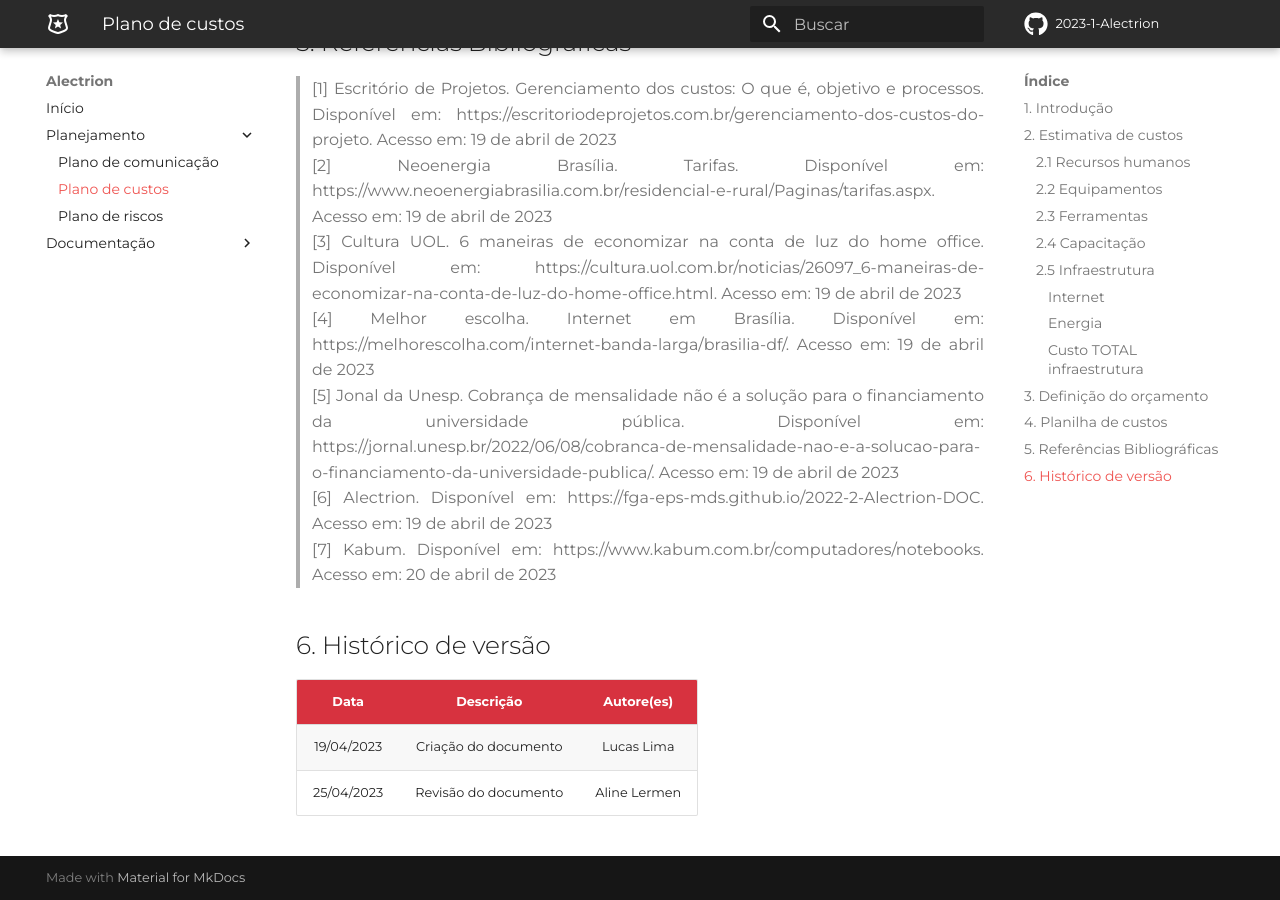
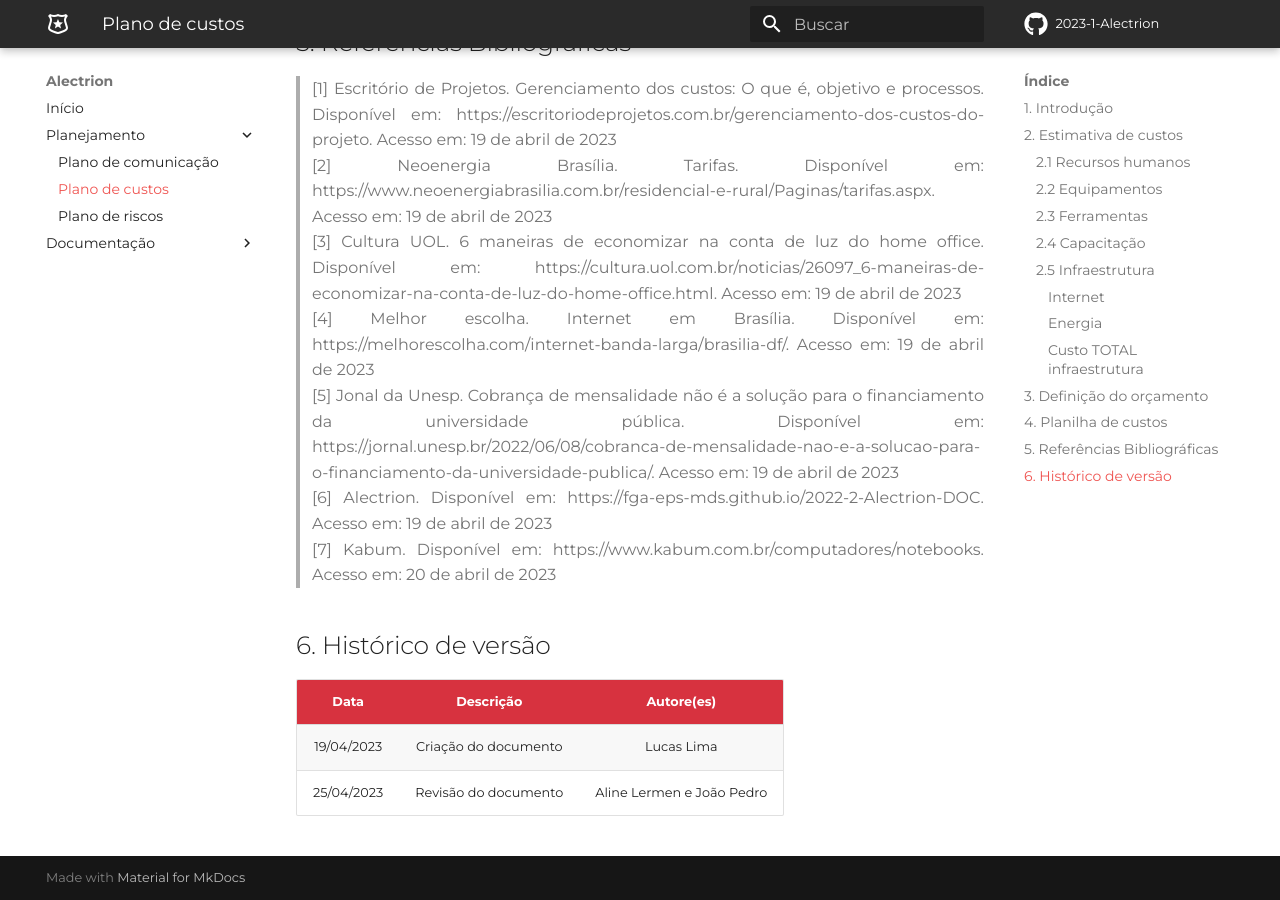
Before and after one commit to fga-eps-mds/2023-1-Alectrion-DOC, an MkDocs documentation site: the page built from docs/plano-custos.md, in a window 1280 px wide and 900 px high, scrolled down 3847 px. Built offline with MkDocs 1.6.1 and Material for MkDocs 9.7.7, drawn with Linux system fonts in a browser that asks for light colours; some web fonts are replaced; comment, search, counter and statistics services are not loaded.

Commit message:
#16 docs: adiciona revisão do documento

```diff
--- a/docs/plano-custos.md
+++ b/docs/plano-custos.md
@@ -122,4 +122,4 @@ Para consolidação dos custos, utilizamos a planilha conforme abaixo.
 |**Data**|**Descrição**|**Autore(es)**|
 |--------|-------------|--------------|
 |19/04/2023| Criação do documento | Lucas Lima |
-|25/04/2023| Revisão do documento | Aline Lermen |
+|25/04/2023| Revisão do documento | Aline Lermen e João Pedro |
```
